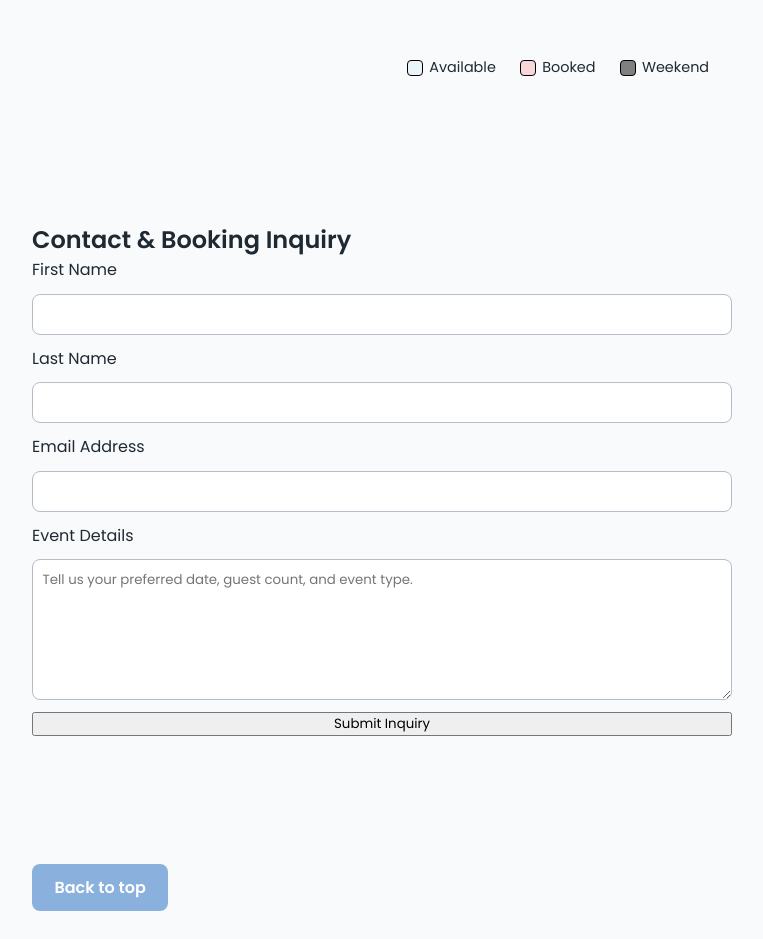
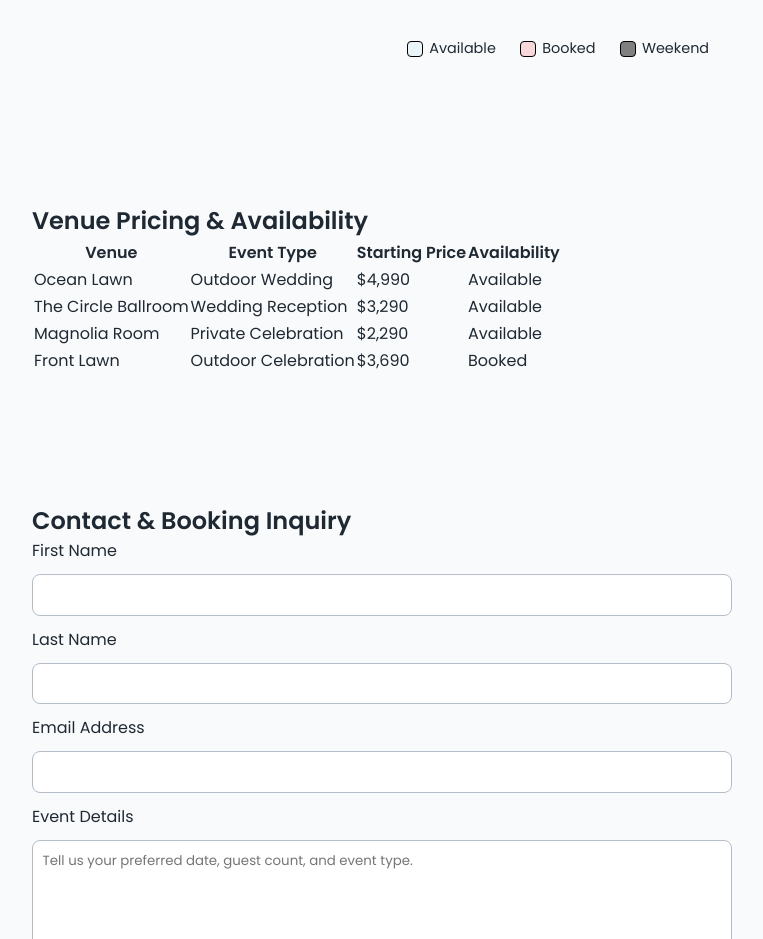
Before and after one commit to Stephanie-Ramos/CodingTemple-2Module-EventCenterWebsiteAssignment, a plain HTML site: page schedule.html in a window 1280 px wide. Shown: the part 1040-1979 px from the top of the page, without its empty margins (82-845 px from the left). Drawn offline with Linux system fonts and the light colour scheme.

Commit message:
fix unordered list closing tag and add separate Venue Pricing and Avaibility table

```diff
--- a/schedule.html
+++ b/schedule.html
@@ -39,7 +39,7 @@
           <li><a class="button" href="#contact">Submit a contact or booking inquiry.</a></li>
           <li>Meet with our planning team to customize your package.</li>
           <li>Confirm guest details and event timeline.</li>
-        </p>
+        </ul>
       </section>
       <section class="calendar">
         <h2>Event Schedule</h2>
@@ -230,6 +230,54 @@
         </div>
       </section>
 
+
+<!-- Venue Pricing Table -->
+<section class="container">
+  <h2>Venue Pricing & Availability</h2>
+
+  <table class="pricing-table">
+    <thead>
+      <tr>
+        <th scope="col">Venue</th>
+        <th scope="col">Event Type</th>
+        <th scope="col">Starting Price</th>
+        <th scope="col">Availability</th>
+      </tr>
+    </thead>
+
+    <tbody>
+      <tr>
+        <td>Ocean Lawn</td>
+        <td>Outdoor Wedding</td>
+        <td>$4,990</td>
+        <td>Available</td>
+      </tr>
+
+      <tr>
+        <td>The Circle Ballroom</td>
+        <td>Wedding Reception</td>
+        <td>$3,290</td>
+        <td>Available</td>
+      </tr>
+
+      <tr>
+        <td>Magnolia Room</td>
+        <td>Private Celebration</td>
+        <td>$2,290</td>
+        <td>Available</td>
+      </tr>
+
+      <tr>
+        <td>Front Lawn</td>
+        <td>Outdoor Celebration</td>
+        <td>$3,690</td>
+        <td>Booked</td>
+      </tr>
+    </tbody>
+  </table>
+</section>
+
+
       <!-- Contact and Booking Form  -->
       <!-- Requirement: Class and ID selector-->
       <section id="contact" class="container">
```
